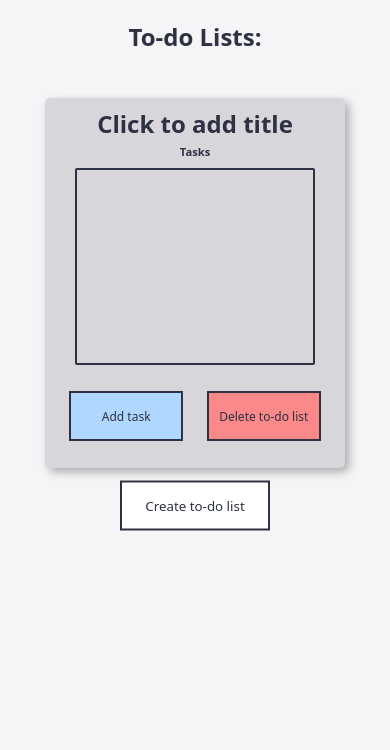
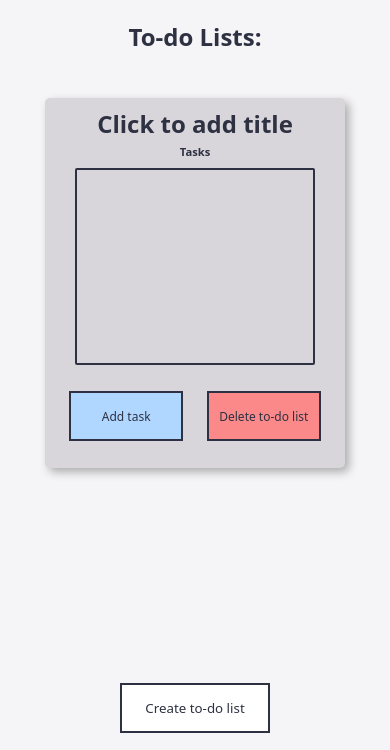
Before and after one commit to Teambreadd/todo-list, a plain HTML site: page index.html in a window 390 px wide. Both pictures are taken after a click on the button "Create to-do list". Shown: the part 94-844 px from the top of the page. Drawn offline with Linux system fonts and the light colour scheme.

Commit message:
Fix styling, layout and button functionality issues on mobile

```diff
--- a/app.js
+++ b/app.js
@@ -71,6 +71,8 @@ function createTodoListFromData(listData) {
     if (!todoListContainer.classList.contains("container-with-frame")) {
         todoListContainer.classList.add("container-with-frame");
     }
+
+    createButton.classList.add("stuck");
 
     todoListContainer.appendChild(listTemplateClone);
 }
--- a/index.html
+++ b/index.html
@@ -1,11 +1,13 @@
 <!DOCTYPE html>
 <html lang="en">
+
 <head>
     <meta charset="UTF-8">
-    <meta name="viewport" content="width=device-width, initial-scale=1.0">
+    <meta name="viewport" content="width=device-width, initial-scale=1.0, maximum-scale=1.0, user-scalable=no">
     <link rel="stylesheet" href="./style.css">
     <title>To-do List</title>
 </head>
+
 <body>
 
     <main>
@@ -24,7 +26,8 @@
 
     <template id="to-do-list-template">
         <div class="to-do-list-frame">
-            <h1 contenteditable="true" data-placeholder-text="Click to add title" class="list-title editable">Click to add title</h1>
+            <h1 contenteditable="true" data-placeholder-text="Click to add title" class="list-title editable">Click to
+                add title</h1>
             <h2 class="task-title">Tasks</h2>
             <div class="tasks-container">
             </div>
@@ -42,7 +45,8 @@
     <template id="task-template">
         <div class="task-div">
             <div class="task-text-container">
-                <h3 contenteditable="true" data-placeholder-text="Click to add text" class="task-text editable">Click to add text</h3>
+                <h3 contenteditable="true" data-placeholder-text="Click to add text" class="task-text editable">Click to
+                    add text</h3>
             </div>
             <div class="task-delete-button-container">
                 <button class="delete-task-button">X</button>
@@ -51,4 +55,5 @@
     </template>
     <script src="./app.js"></script>
 </body>
+
 </html>
--- a/style.css
+++ b/style.css
@@ -30,6 +30,7 @@ button {
     color: #2D3142;
     font-family: system-ui, -apple-system, BlinkMacSystemFont, 'Segoe UI', Roboto, Oxygen, Ubuntu, Cantarell, 'Open Sans', 'Helvetica Neue', sans-serif;
     transition-duration: 0.25s;
+    touch-action: manipulation;
 }
 
 /* Classes for static elements */
@@ -190,7 +191,7 @@ button {
 
 .stuck {
     position: fixed;
-    transform: translateY(-25%);
+    bottom: 2%;
     z-index: 1000;
 }
 
```
Lines whose indentation alone changed are shown as unchanged.
